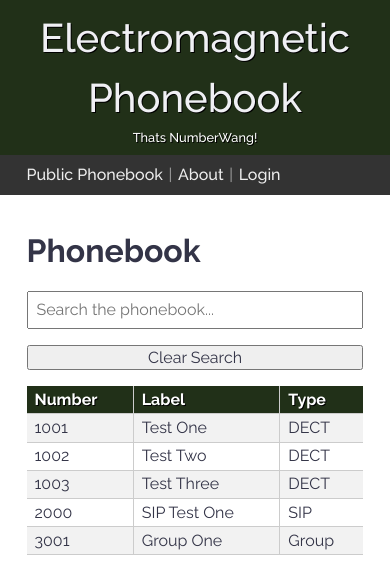
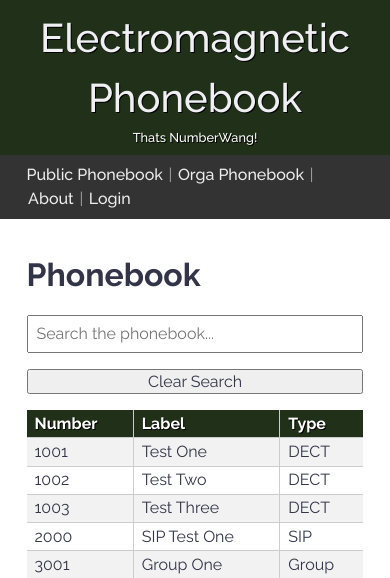
Before and after one commit to emfcamp/numbermanagement, a Django app: page / in a window 390 px wide. Shown: the top 578 px of the page. Run offline with Django 5.2, Linux system fonts and the light colour scheme; data comes from the database, SQL or seed files in the repository; data that the repository does not hold is empty; some libraries are stand-ins or nearby versions.

Commit message:
Create a PhonebookHighlightOrga permission, which causes numbers to be shown highlighted in the main phonebook and be present in the new "orga" phonebook

```diff
--- a/numman/models.py
+++ b/numman/models.py
@@ -54,6 +54,10 @@ class Number(models.Model):
     def __str__(self):
         return self.value
 
+    @property
+    def is_orga(self):
+        return self.permissions.filter(value='PhonebookHighlightOrga').exists()
+
 class Range(models.Model):
     start = models.PositiveIntegerField()
     end = models.PositiveIntegerField()
--- a/numman/templates/numman/phonebook.html
+++ b/numman/templates/numman/phonebook.html
@@ -34,7 +34,7 @@
                     <th>Type</th>
                 </tr>
                 {% for number in numbers %}
-                <tr>
+		<tr{% if number.is_orga %} class="number-orga"{% endif %}>
                     <td>{{ number.value }}</td>
                     <td>{{ number.label }}</td>
                     <td>{{ number.typeofservice }}</td>
--- a/numman/urls.py
+++ b/numman/urls.py
@@ -4,6 +4,7 @@ from . import views
 urlpatterns = [
     path('', views.phonebook, name='phonebook'),
     path('phonebook', views.phonebook, name='phonebook'),
+    path('phonebook/orga', views.orga_phonebook, name='orga-phonebook'),
     path('number', views.my_numbers, name='number-list'),
     path('number/create', views.create_number, name='number-create'),
     path('number/edit/<int:id>/', views.edit_number, name='number-edit'),
--- a/numman/views.py
+++ b/numman/views.py
@@ -16,8 +16,13 @@ TEMPLATE_DIR = os.path.join(BASE_DIR, 'templates')
 def home(request):
     return render(request, 'base.html', {'title': 'Number Management System', 'description':'Welcome to Numberwang!'})
 
+def orga_phonebook(request):
+    publicnumbers = Number.objects.filter(directory=True, permissions__value='PhonebookHighlightOrga').order_by('value').prefetch_related('permissions')
+    context = {'numbers': publicnumbers, 'title': "Orga Phonebook"}
+    return render(request, 'numman/phonebook.html', context)
+
 def phonebook(request):
-    publicnumbers = Number.objects.filter(directory=True).order_by('value')
+    publicnumbers = Number.objects.filter(directory=True).order_by('value').prefetch_related('permissions')
     context = {'numbers': publicnumbers, 'title': "Phonebook"}
     return render(request, 'numman/phonebook.html', context)
 
--- a/static/css/numberwang.css
+++ b/static/css/numberwang.css
@@ -179,3 +179,7 @@ button:active {
     text-align: center;
     vertical-align: middle;
 }
+
+.phonebook .number-orga {
+background-color: #a3bd94;
+}
--- a/templates/base.html
+++ b/templates/base.html
@@ -30,6 +30,7 @@
                     <div class="col-12">
                         <p>
                                     <a href="/phonebook">Public Phonebook</a>
+                                    | <a href="/phonebook/orga">Orga Phonebook</a>
                                     | <a href="/about">About</a>
                             {%if request.user.is_authenticated %}
                                     | <a href="{% url 'profile' %}">{{ request.user.username | title }}'s Profile</a>
```
Also changed, not shown: fixture.json (+1 -1 lines).
